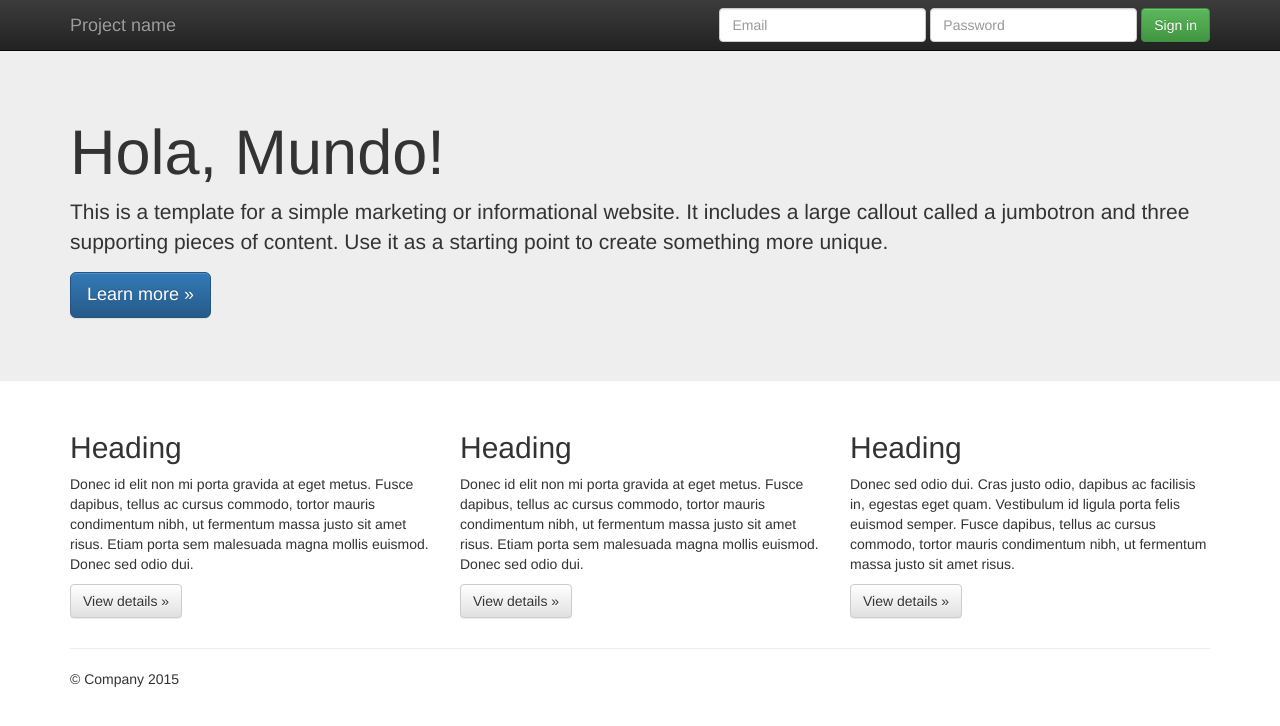
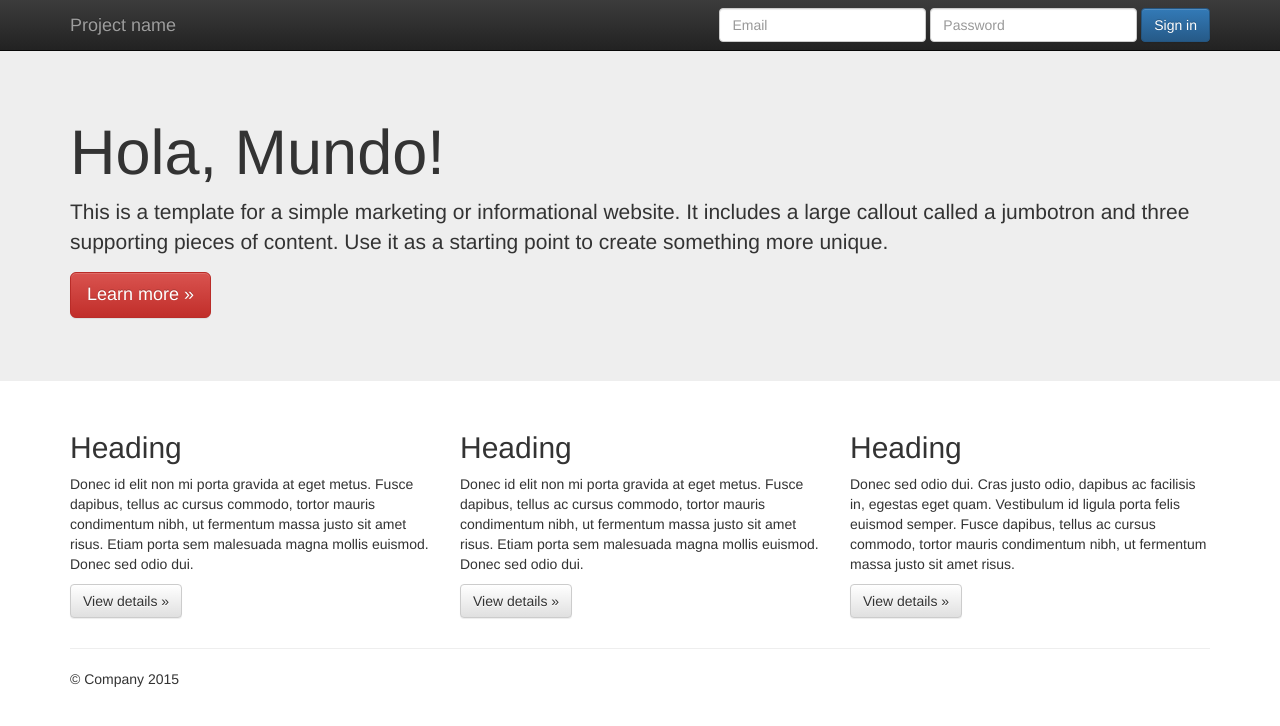
Before and after one commit to estefanydiaz51/prueba, a plain HTML site: page index.html in a window 1280 px wide. Drawn offline with nearby package versions, Linux system fonts and the light colour scheme.

Commit message:
se cambia el color a los botones

```diff
--- a/index.html
+++ b/index.html
@@ -46,7 +46,7 @@
             <div class="form-group">
               <input type="password" placeholder="Password" class="form-control">
             </div>
-            <button type="submit" class="btn btn-success">Sign in</button>
+            <button type="submit" class="btn btn-primary">Sign in</button>
           </form>
         </div><!--/.navbar-collapse -->
       </div>
@@ -57,7 +57,7 @@
       <div class="container">
         <h1>Hola, Mundo!</h1>
         <p>This is a template for a simple marketing or informational website. It includes a large callout called a jumbotron and three supporting pieces of content. Use it as a starting point to create something more unique.</p>
-        <p><a class="btn btn-primary btn-lg" href="#" role="button">Learn more &raquo;</a></p>
+        <p><a class="btn btn-danger btn-lg" href="#" role="button">Learn more &raquo;</a></p>
       </div>
     </div>
 
```
